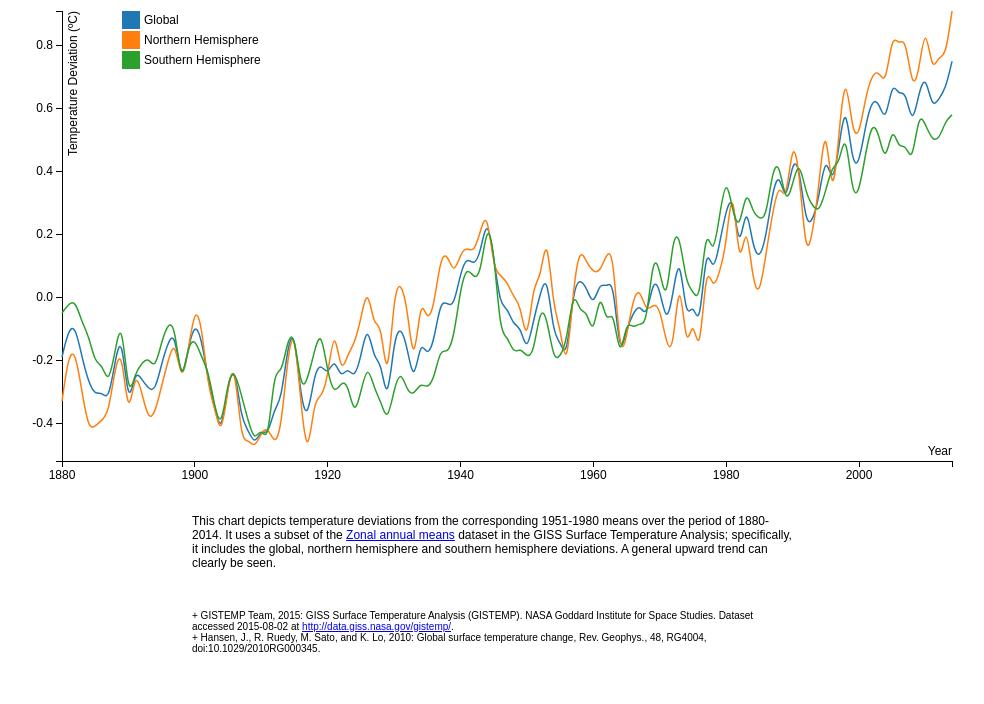
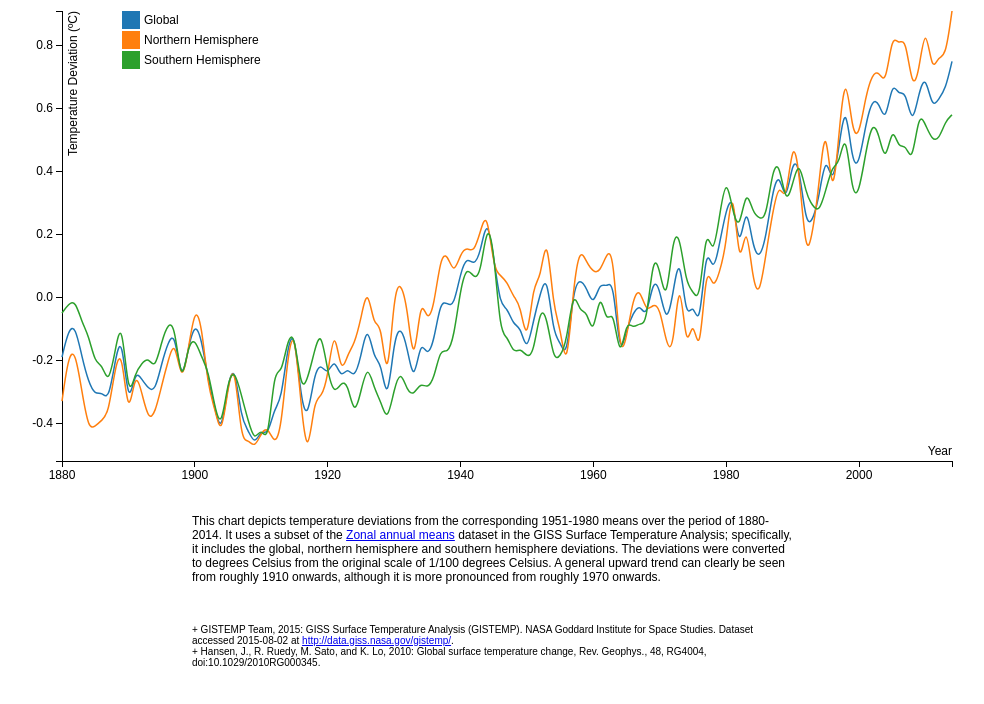
Before and after one commit to zeroviscosity/coursera-dataviz-a1, a plain HTML site: page index.html in a window 1280 px wide. Shown: the part 54-758 px from the top of the page, without its empty margins (148-1132 px from the left). Drawn offline with nearby package versions, Linux system fonts and the light colour scheme.

Commit message:
Updating explanation

```diff
--- a/index.html
+++ b/index.html
@@ -39,7 +39,7 @@
   <body>
     <h1>Annual Mean Land-Ocean Temperature Index</h1>
     <div id="chart"></div>
-    <div id="explanation">This chart depicts temperature deviations from the corresponding 1951-1980 means over the period of 1880-2014. It uses a subset of the <a href="http://data.giss.nasa.gov/gistemp/tabledata_v3/ZonAnn.Ts+dSST.txt">Zonal annual means</a> dataset in the GISS Surface Temperature Analysis; specifically, it includes the global, northern hemisphere and southern hemisphere deviations. A general upward trend can clearly be seen.</div>
+    <div id="explanation">This chart depicts temperature deviations from the corresponding 1951-1980 means over the period of 1880-2014. It uses a subset of the <a href="http://data.giss.nasa.gov/gistemp/tabledata_v3/ZonAnn.Ts+dSST.txt">Zonal annual means</a> dataset in the GISS Surface Temperature Analysis; specifically, it includes the global, northern hemisphere and southern hemisphere deviations. The deviations were converted to degrees Celsius from the original scale of 1/100 degrees Celsius. A general upward trend can clearly be seen from roughly 1910 onwards, although it is more pronounced from roughly 1970 onwards.</div>
     <div id="citation">
       <div>+ GISTEMP Team, 2015: GISS Surface Temperature Analysis (GISTEMP). NASA Goddard Institute for Space Studies. Dataset accessed 2015-08-02 at <a href="http://data.giss.nasa.gov/gistemp/">http://data.giss.nasa.gov/gistemp/</a>.</div>
       <div>+ Hansen, J., R. Ruedy, M. Sato, and K. Lo, 2010: Global surface temperature change, Rev. Geophys., 48, RG4004, doi:10.1029/2010RG000345.</div>
```
